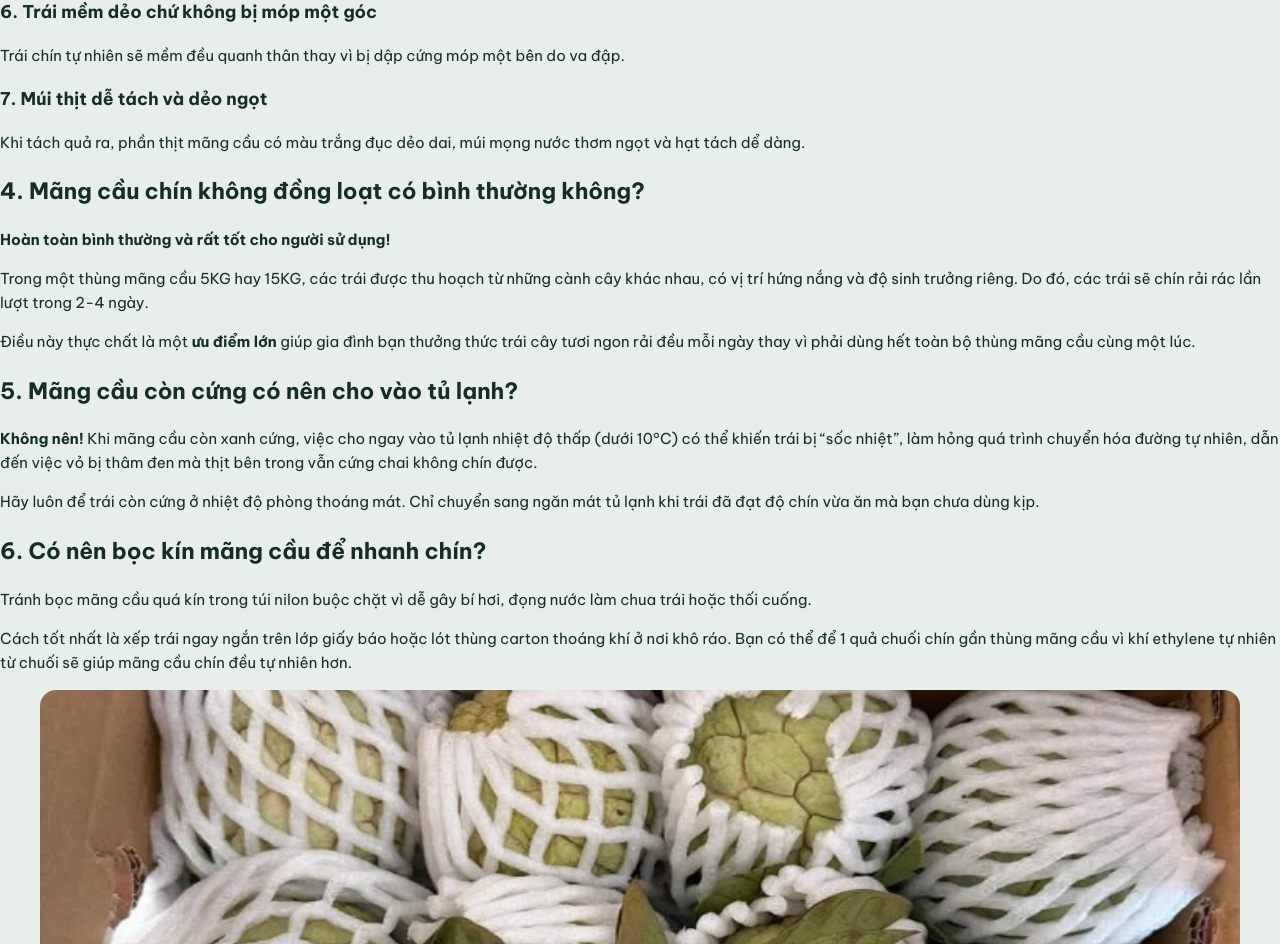
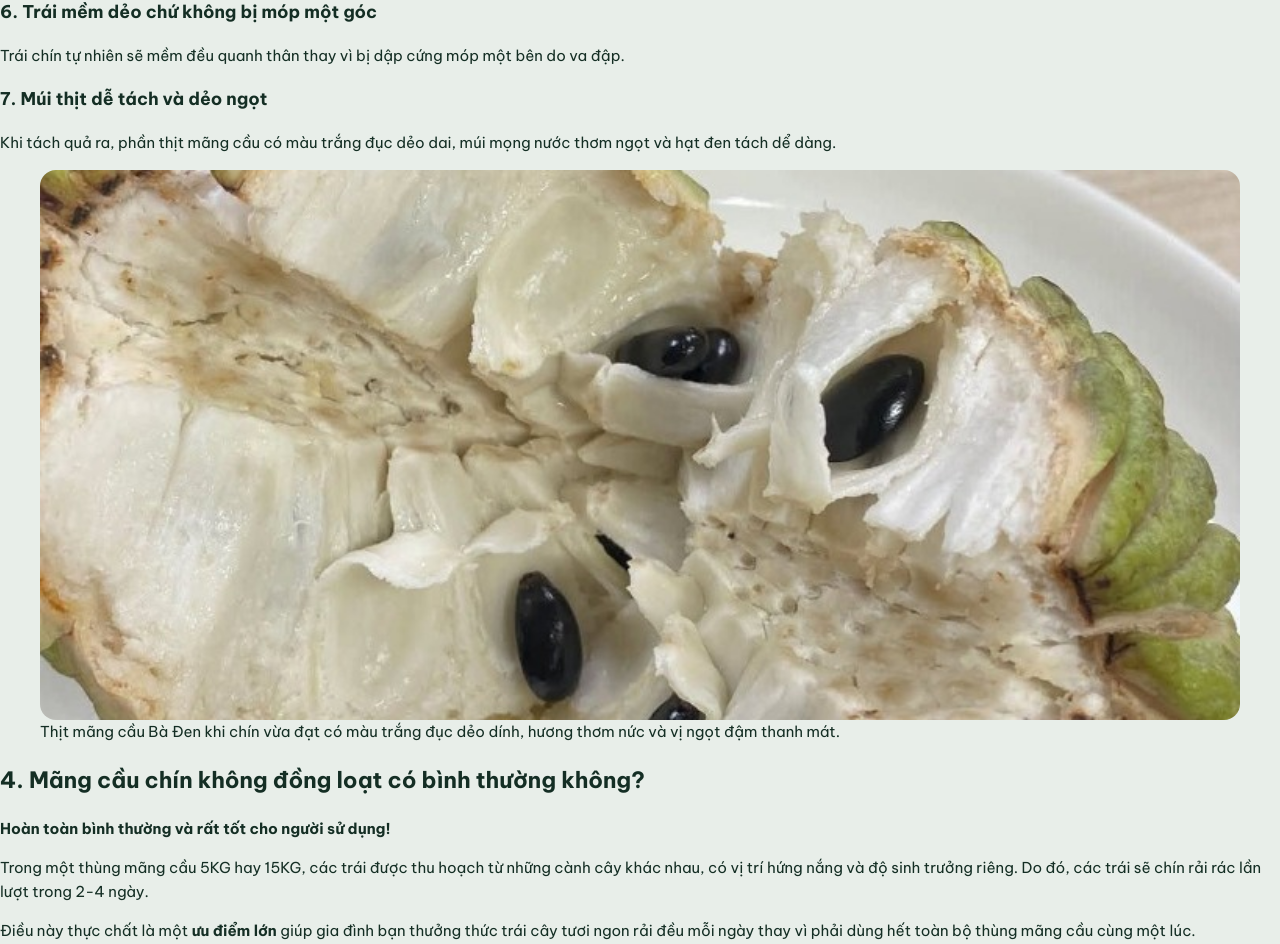
Before and after one commit to minhminhpicture/nabaden-app, a Next.js app: page /tin-tuc/mang-cau-bao-lau-thi-chin in a window 1280 px wide. Shown: the part 3032-3976 px from the top of the page. Built offline with nearby package versions, Linux system fonts and the light colour scheme.

Commit message:
feat: thêm bài viết Mãng cầu và quả na có phải là một & bài viết Văn hóa cúng lễ

```diff
--- a/app/tin-tuc/mang-cau-bao-lau-thi-chin/page.tsx
+++ b/app/tin-tuc/mang-cau-bao-lau-thi-chin/page.tsx
@@ -391,8 +391,20 @@ export default function MangCauRipeningArticlePage() {
 
               <h3>7. Múi thịt dễ tách và dẻo ngọt</h3>
               <p>
-                Khi tách quả ra, phần thịt mãng cầu có màu trắng đục dẻo dai, múi mọng nước thơm ngọt và hạt tách dể dàng.
+                Khi tách quả ra, phần thịt mãng cầu có màu trắng đục dẻo dai, múi mọng nước thơm ngọt và hạt đen tách dể dàng.
               </p>
+
+              <figure className="article-figure-inline">
+                <img
+                  src="/thit-mang-cau-chin-mui-trang.jpg"
+                  alt="Trái mãng cầu Bà Đen chín tách đôi múi thịt dẻo mọng hạt đen"
+                  loading="lazy"
+                  style={{ maxHeight: "550px", objectFit: "cover", width: "100%", borderRadius: "16px" }}
+                />
+                <figcaption>
+                  Thịt mãng cầu Bà Đen khi chín vừa đạt có màu trắng đục dẻo dính, hương thơm nức và vị ngọt đậm thanh mát.
+                </figcaption>
+              </figure>
 
               <h2 id="chin-khong-deu">4. Mãng cầu chín không đồng loạt có bình thường không?</h2>
               <p>
```
Also changed, not shown: public/thit-mang-cau-chin-mui-trang.jpg (added).
